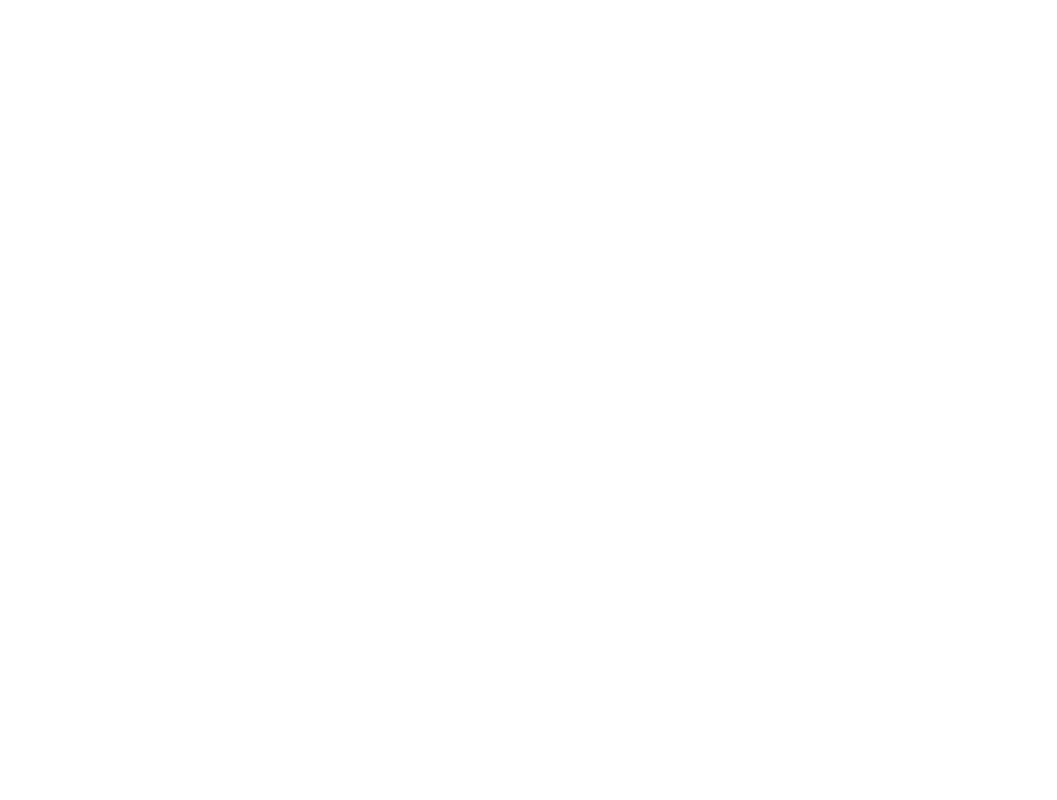
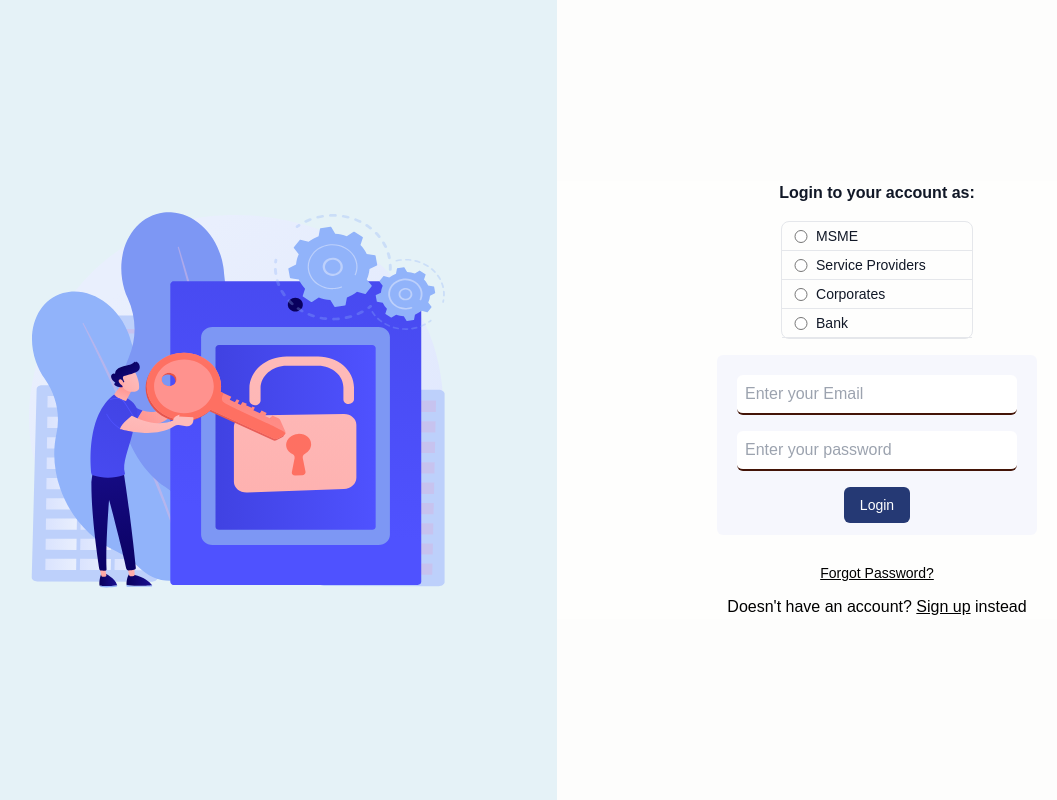
Before and after one commit to bickysingh80177/Kaushal_Network, a React (Create React App) app in the folder frontend/: page / in a window 1280 px wide. Before the commit this address had no page. Shown: the whole page, without its empty margins (83-1140 px from the left). Built offline with nearby package versions, Linux system fonts and the light colour scheme.

Commit message:
react-toastify integration

```diff
--- a/frontend/src/App.js
+++ b/frontend/src/App.js
@@ -1,18 +1,25 @@
 import React, { Suspense } from "react";
-import { BrowserRouter, Routes, Route } from "react-router-dom";
+import { BrowserRouter, Routes, Route, Link } from "react-router-dom";
+import { ToastContainer } from "react-toastify";
+import "react-toastify/dist/ReactToastify.css";
 import Login from "./components/login/Login";
 import Register from "./components/register/Register";
 
 function App() {
   return (
     <div className="App">
+      <ToastContainer />
       <BrowserRouter>
-      <Suspense fallback={<div className="flex justify-center items-center">Loading...</div>}>
-      <Routes>
-        <Route path='login' element={<Login/>}/>
-        <Route path='register' element={<Register/>}/>
-      </Routes>
-      </Suspense>
+        <Suspense
+          fallback={
+            <div className="flex justify-center items-center">Loading...</div>
+          }
+        >
+          <Routes>
+            <Route path="/" element={<Login />} />
+            <Route path="register" element={<Register />} />
+          </Routes>
+        </Suspense>
       </BrowserRouter>
     </div>
   );
--- a/frontend/src/components/register/Register.jsx
+++ b/frontend/src/components/register/Register.jsx
@@ -100,7 +100,7 @@ const Register = () => {
           <div className="mt-4 flex flex-col justify-center items-center">
             <span>
               Allready have an account?{" "}
-              <Link to="/login" className="underline">
+              <Link to="/" className="underline">
                 Sign in
               </Link>{" "}
               instead
```
